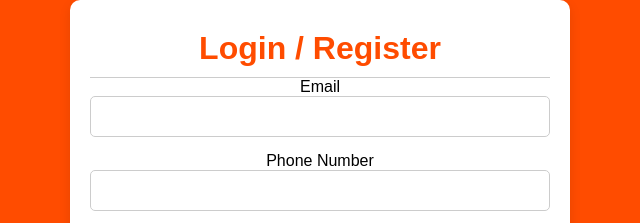
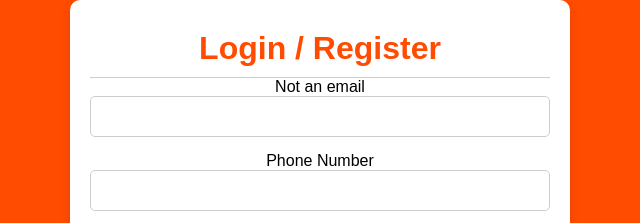
Before and after one commit to mysteRaron/Sprint3_2, a plain HTML site: page index.html in a window 1280 px wide. Shown: the top 223 px of the page, 320-960 px from the left. Drawn offline with Linux system fonts and the light colour scheme.

Commit message:
showing how github works

```diff
--- a/index.html
+++ b/index.html
@@ -16,7 +16,7 @@
     <div class="page" id="registration-page">
         <h1>Login / Register</h1>
         <form id="registration-form">
-            <label for="email">Email</label>
+            <label for="email">Not an email</label>
             <input type="email" id="email" name="email" required>
 
             <label for="phone">Phone Number</label>
```
